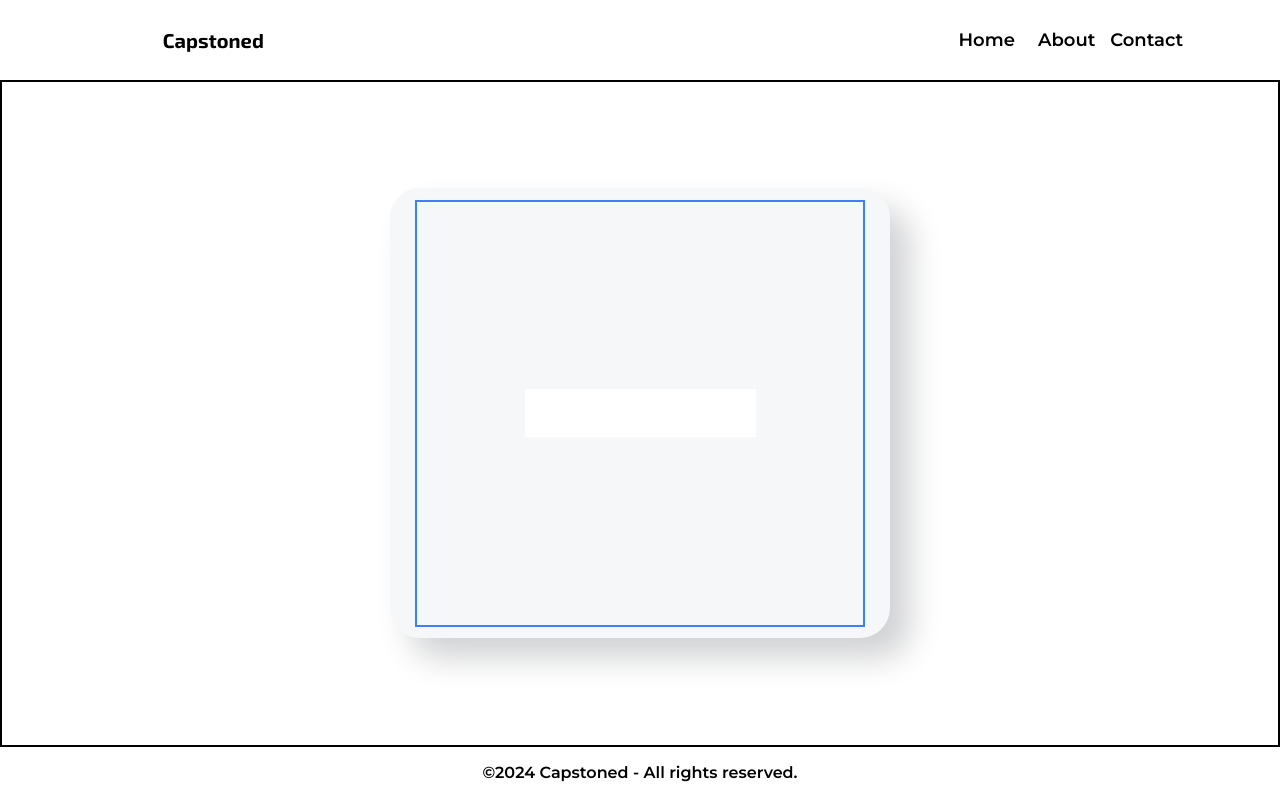
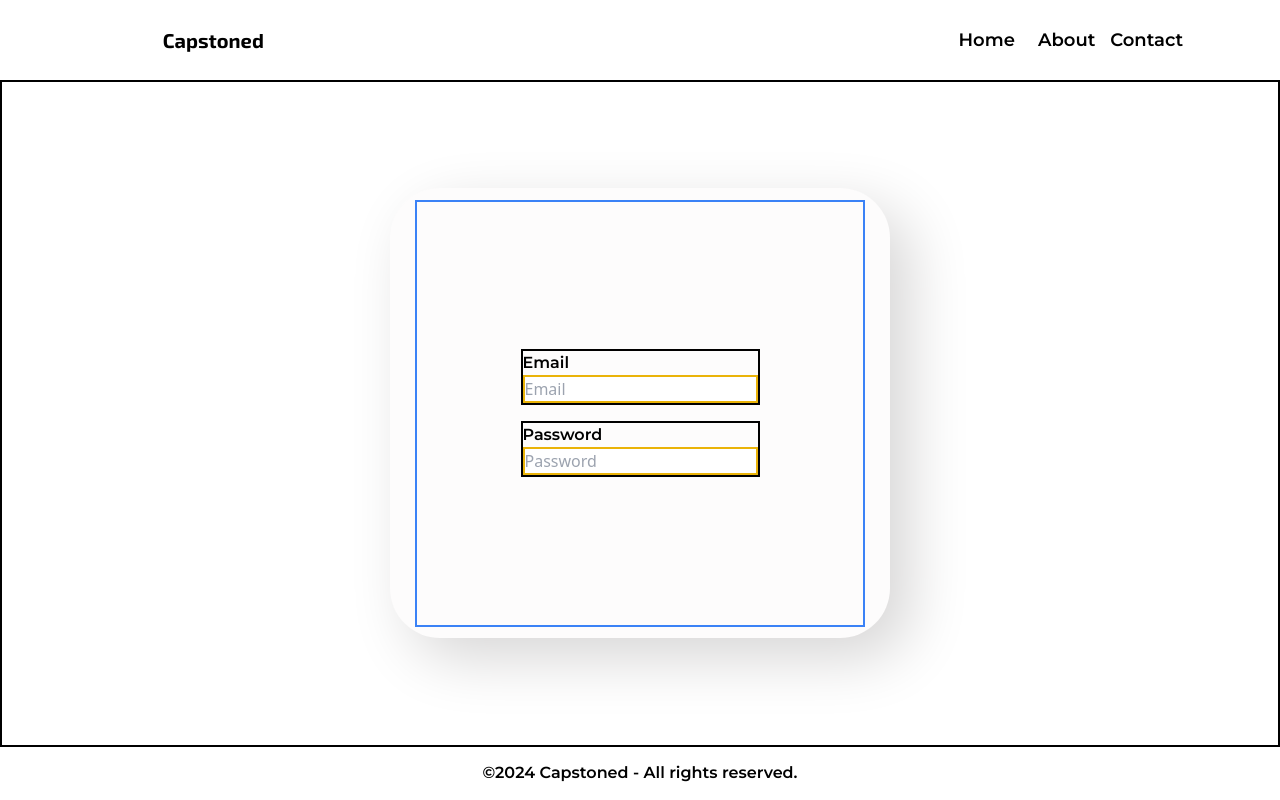
Before and after one commit to Vishal-Das-01/Final-Year-Project-Capstoned, a Next.js app: page /login in a window 1280 px wide. Built offline with nearby package versions, Linux system fonts and the light colour scheme.

Commit message:
Developed LoginPage

```diff
--- a/src/app/(Unauthenticated)/(1_login_page)/login/LoginPage.module.css
+++ b/src/app/(Unauthenticated)/(1_login_page)/login/LoginPage.module.css
@@ -1,9 +1,13 @@
 .secondaryContainer{
 	width: 500px;
 	height: 450px;
-	border-radius: 30px;
+	/*border-radius: 30px;
 	background: #f6f7f9;
-	box-shadow:  20px 20px 32px #d1d2d4, -20px -20px 32px #ffffff;
+	box-shadow:  20px 20px 32px #d1d2d4, -20px -20px 32px #ffffff;*/
+	border-radius: 50px;
+background: #fdfcfc;
+box-shadow:  20px 20px 60px #d7d6d6,
+             -20px -20px 60px #ffffff;
 }
 
 .formContainer{
--- /dev/null
+++ b/src/app/(Unauthenticated)/(1_login_page)/login/_components/LoginInput/LoginInput.jsx
@@ -0,0 +1,16 @@
+import styles from "./LoginInput.module.css";
+
+export default function LoginInput({label, inputType, inputPlaceholder}){
+	return (
+		<div className="flex flex-col w-full border-2 border-black my-2">
+			<label className="font-semibold font-montserrat">
+				{label}
+			</label>
+			<input
+				className="border-2 border-yellow-500 outline-none"
+				type={inputType}
+				placeholder={inputPlaceholder}
+			/>
+		</div>
+	);
+}
--- a/src/app/(Unauthenticated)/(1_login_page)/login/page.jsx
+++ b/src/app/(Unauthenticated)/(1_login_page)/login/page.jsx
@@ -1,3 +1,5 @@
+import LoginInput from "./_components/LoginInput/LoginInput.jsx";
+
 import styles from "./LoginPage.module.css";
 
 export const metadata = {
@@ -11,8 +13,16 @@ export default function LoginPage(props){
 			<div className={`${styles.secondaryContainer} flex flex-col items-center justify-center rounded-lg `}>
 				<div className={`${styles.formContainer} flex flex-col items-center justify-center w-full h-full border-2 border-blue-500`}>
 					<form className="flex flex-col">
-						<input type="email" />
-						<input type="password" />
+						<LoginInput
+							label="Email"
+							inputType="email"
+							inputPlaceholder="Email"
+						/>
+						<LoginInput
+							label="Password"
+							inputType="password"
+							inputPlaceholder="Password"
+						/>
 					</form>
 				</div>
 			</div>
```
Also changed, not shown: src/app/(Unauthenticated)/(1_login_page)/login/_components/LoginInput/LoginInput.module.css (added).
